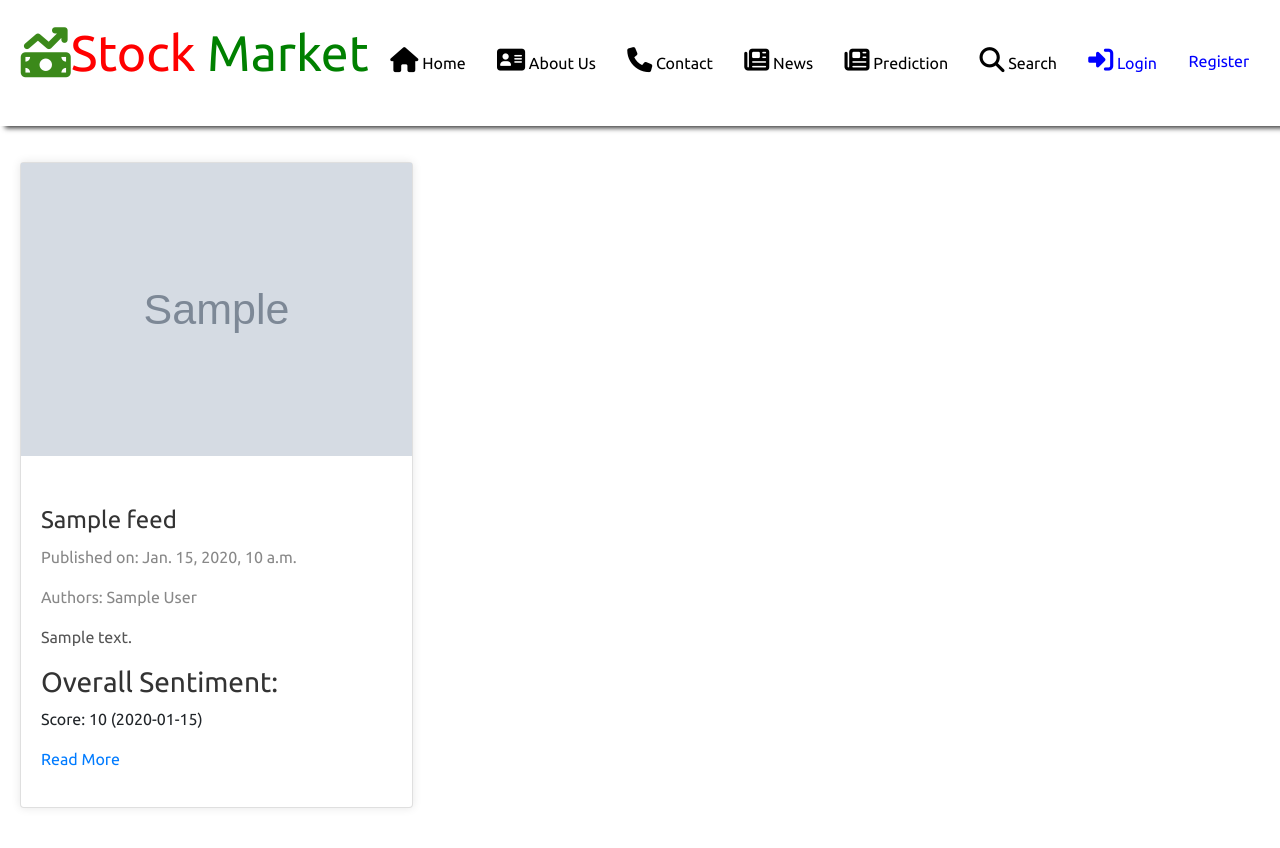
After one commit to BKsoni/sm-analysis-prediction, a Django app: page /news/ in a window 1280 px wide. The commit adds this page. Run offline with Django 4.2, Linux system fonts and the light colour scheme; tables that the repository leaves empty hold one stand-in row (values such as "Sample post"); grey boxes marked "Sample" are stand-in pictures; a database or web service that is not in the repository returns one stand-in record (values such as "Sample title"); data that the repository does not hold is empty.

Commit message:
news module integrated

```diff
--- /dev/null
+++ b/dashboard/templates/news.html
@@ -0,0 +1,36 @@
+{% extends 'basic.html' %}
+{% load static %}
+{% block title %}
+Search for Stock | View Stock Info
+{% endblock %}
+{% block css %}
+{% endblock %}
+{% block body %}
+{% for news in news_list %}
+<div class="card-container">
+    {% for news_item in news_list %}
+    <div class="card">
+        <img class="card-image" src="{{ news_item.banner_image }}" alt="Banner Image">
+        <div class="card-content">
+            <h1 class="card-title">{{ news_item.title|truncatechars:70 }}</h1>
+            <p class="card-date">Published on: {{ news_item.time_published }}</p>
+            <p class="card-authors">Authors: {{ news_item.authors|join:", " }}</p>
+            <p class="card-summary">{{ news_item.summary|truncatechars:100 }}</p>
+
+            <div class="card-sentiment">
+                <h3>Overall Sentiment:</h3>
+                <p>Score: {{ news_item.overall_sentiment_score }} ({{ news_item.overall_sentiment_label }})</p>
+            </div>
+
+            <p class="card-link"><a href="{{ news_item.url }}">Read More</a></p>
+        </div>
+    </div>
+    {% endfor %}
+</div>
+{% endfor %}
+{% block js %}
+<script>
+    // You can add any JavaScript code here if needed
+</script>
+{% endblock %}
+{% endblock %}
--- a/dashboard/urls.py
+++ b/dashboard/urls.py
@@ -1,7 +1,8 @@
 
 from django.urls import path
-from .views import stock_info
+from .views import stock_info,get_news
 
 urlpatterns = [
     path('searchstock/', stock_info, name='stock_info'),
+    path('news/', get_news, name='news')
 ]
--- a/dashboard/views.py
+++ b/dashboard/views.py
@@ -3,6 +3,10 @@ import yfinance as yf
 import plotly.graph_objs as go
 from django.shortcuts import render
 from django.contrib import messages
+from decouple import config
+import requests
+
+API_KEY = config("ALPHA_VANTAGE_API_KEY")
 
 def fetch_stock_data(symbol, duration):
     try:
@@ -92,3 +96,11 @@ def stock_info(request):
     chart = go.Figure(data=chart_data, layout=layout)
 
     return render(request, 'stock_info.html', {'chart': chart.to_html()})
+
+def get_news(request):
+    url = f'https://www.alphavantage.co/query?function=NEWS_SENTIMENT&tickers=AAPL&apikey={API_KEY}'
+    r = requests.get(url)
+    data = r.json()
+    news = data['feed']
+    print(news[0])
+    return render(request, 'news.html', {'title': 'News','news_list': news})
--- a/main/templates/basic.html
+++ b/main/templates/basic.html
@@ -34,10 +34,10 @@
                 <p> <i class="fa-solid fa-money-bill-trend-up" style="color: #3b891a;"></i><span
                         id="stock">Stock</span><span id="market"> Market</span></p>
             </li>
-            <li class="navHome"> <a href="#"> <i class="fa-solid fa-house"></i> Home</a></li>
+            <li class="navHome"> <a href="/"> <i class="fa-solid fa-house"></i> Home</a></li>
             <li> <a href="#"> <i class="fa-solid fa-address-card"></i> About Us</a></li>
             <li> <a href=""> <i class="fa-solid fa-phone"></i> Contact</a></li>
-            <li> <a href="#"> <i class="fa-solid fa-newspaper"></i> News</a> </li>
+            <li> <a href="/news"> <i class="fa-solid fa-newspaper"></i> News</a> </li>
             <li> <a href="#"> <i class="fa-solid fa-newspaper"></i> Prediction</a> </li>
             <li> <a href="/searchstock"> <i class="fa-solid fa-magnifying-glass"></i> Search</a> </li>
             <li> <a href="#" id="login"> <i class="fa-solid fa-right-to-bracket"></i> Login</a> </li>
--- a/main/views.py
+++ b/main/views.py
@@ -6,10 +6,9 @@ import requests
 
 API_KEY = config("ALPHA_VANTAGE_API_KEY")
 
-
 # Create your views here.
 def index(request):
-    url = 'https://www.alphavantage.co/query?function=TOP_GAINERS_LOSERS&apikey=XWN6DUC5D5WU2L9Q'
+    url = f'https://www.alphavantage.co/query?function=TOP_GAINERS_LOSERS&apikey={API_KEY}'
     r = requests.get(url)
     data = r.json()
     top_gainers = [ data['top_gainers'][i] for i in range(10) ]
--- a/static/css/basic.css
+++ b/static/css/basic.css
@@ -190,7 +190,7 @@ body, table{
     flex-direction: column;
     align-items: center;
     justify-content: center;
-    background-color: black;
+    background-color: green;
     color: white;
     width: 12%;
     height: 150px;
--- a/static/css/style.css
+++ b/static/css/style.css
@@ -107,6 +107,7 @@
   margin-top: 100px;
 }
 .boxes .box {
+
   display: flex;
   flex-direction: column;
   align-items: center;
@@ -114,7 +115,7 @@
   background-color: black;
   color: white;
   width: 18vw;
-  height: 35vh;
+  height: 40vh;
 }
 
 .twoBoxes {
@@ -178,3 +179,73 @@ h1 {
   max-height: 150px;
   overflow-y: auto;
 }
+
+.card-container {
+  display: flex;
+  flex-wrap: wrap;
+  justify-content: space-between;
+  margin: 20px;
+}
+
+.card {
+  background-color: #fff;
+  box-shadow: 0 0 10px rgba(0, 0, 0, 0.1);
+  width: calc(33.33% - 20px);
+  margin-bottom: 20px;
+}
+
+.card-image {
+  max-width: 100%;
+  height: auto;
+}
+
+.card-content {
+  padding: 20px;
+}
+
+.card-title {
+  font-size: 24px;
+  color: #333;
+  margin-bottom: 10px;
+}
+
+.card-date,
+.card-authors {
+  color: #888;
+  margin-top: 5px;
+}
+
+.card-summary {
+  margin-top: 10px;
+  color: #555;
+}
+
+.card-topics h3,
+.card-sentiment h3,
+.card-ticker-sentiment h3 {
+  margin-top: 15px;
+  color: #333;
+}
+
+ul {
+  list-style: none;
+  padding-left: 0;
+}
+
+ul li {
+  margin-bottom: 5px;
+  color: #555;
+}
+
+.card-link {
+  margin-top: 15px;
+}
+
+.card-link a {
+  text-decoration: none;
+  color: #007bff;
+}
+
+.card-link a:hover {
+  text-decoration: underline;
+}
```
Also changed, not shown: main/templates/index.html (+11 -11 lines), 1 other file.
